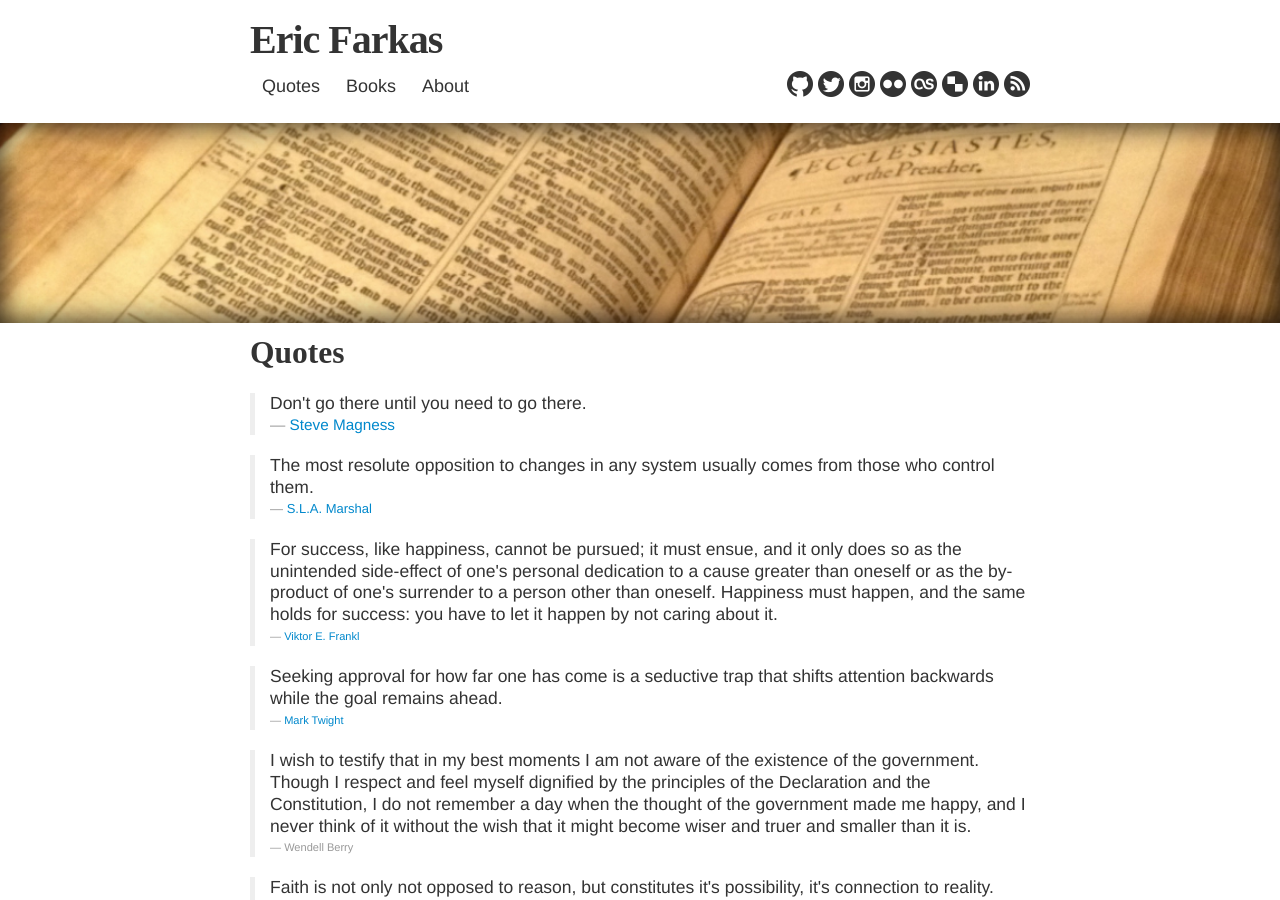
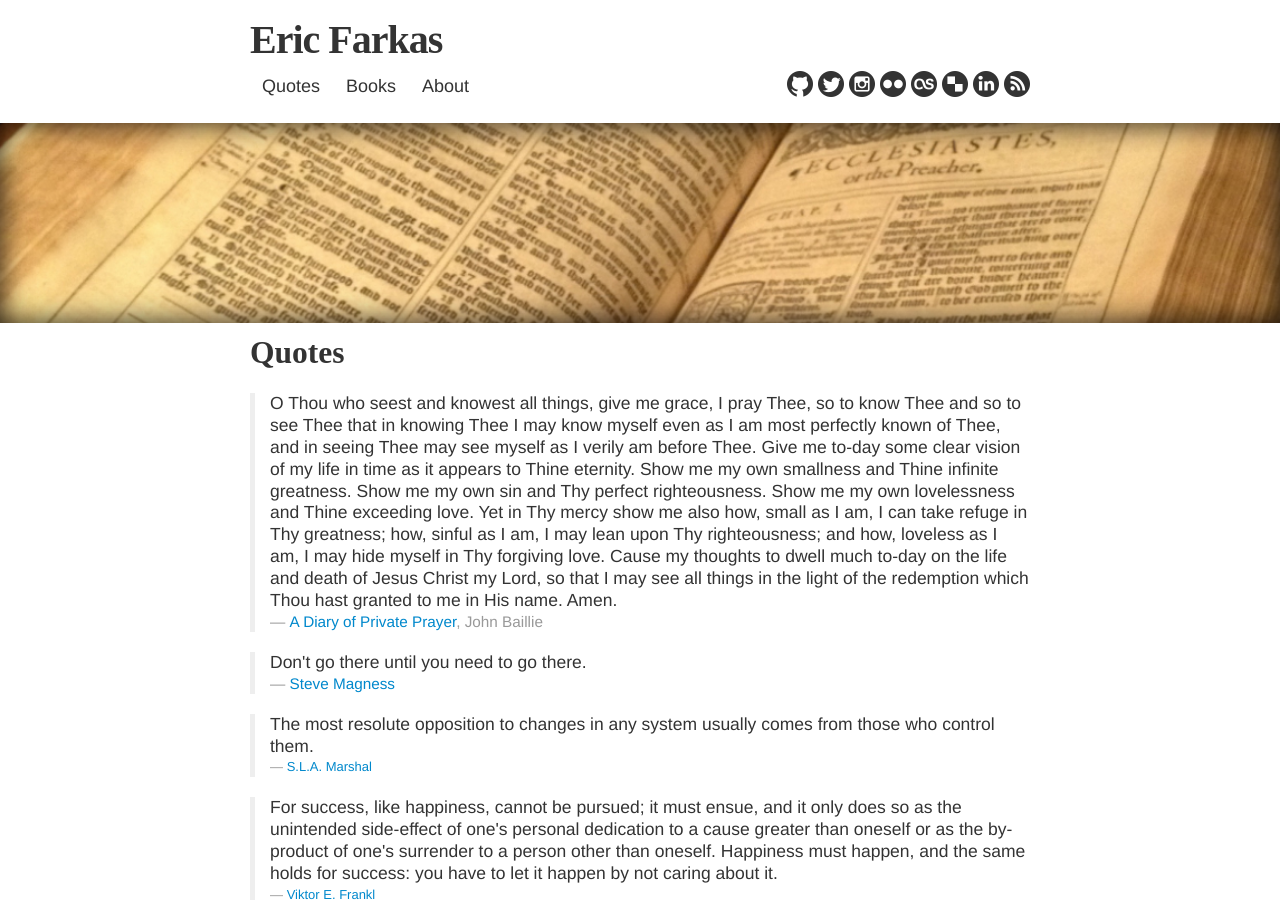
Before and after one commit to speric/speric.github.com, a Jekyll site: the page built from quotes.html, in a window 1280 px wide and 900 px high. Built offline with Jekyll 4.4.1, drawn with Linux system fonts in a browser that asks for light colours; some web fonts are replaced; comment, search, counter and statistics services are not loaded.

Commit message:
Update quotes.html

```diff
--- a/quotes.html
+++ b/quotes.html
@@ -10,17 +10,23 @@ description: A collection of thought-provoking quotes.
 
 <blockquote>
   <p>
+    O Thou who seest and knowest all things, give me grace, I pray Thee, so to know Thee and so to see Thee that in knowing Thee I may know myself even as I am most perfectly known of Thee, and in seeing Thee may see myself as I verily am before Thee. Give me to-day some clear vision of my life in time as it appears to Thine eternity. Show me my own smallness and Thine infinite greatness. Show me my own sin and Thy perfect righteousness. Show me my own lovelessness and Thine exceeding love. Yet in Thy mercy show me also how, small as I am, I can take refuge in Thy greatness; how, sinful as I am, I may lean upon Thy righteousness; and how, loveless as I am, I may hide myself in Thy forgiving love. Cause my thoughts to dwell much to-day on the life and death of Jesus Christ my Lord, so that I may see all things in the light of the redemption which Thou hast granted to me in His name. Amen.
+  </p>
+  <small><a href="https://www.amazon.com/Diary-Private-Prayer-John-Baillie/dp/0684824981"/>A Diary of Private Prayer</a>, John Baillie</small>
+</blockquote>
+
+<blockquote>
+  <p>
     Don't go there until you need to go there.
   </p>
   <small><a href="https://heleo.com/conversation-an-olympic-coach-on-how-to-train-smarter-not-harder/14901/">Steve Magness</a>
 </blockquote>
 
-
 <blockquote>
   <p>
     The most resolute opposition to changes in any system usually comes from those who control them.
   </p>
-  <small><a href="https://www.amazon.com/Armed-Forces-Officer-1950/dp/098836963X">S.L.A. Marshal</a>
+  <small><a href="https://www.amazon.com/Armed-Forces-Officer-1950/dp/098836963X">S.L.A. Marshal</a></small>
 </blockquote>
 
 <blockquote>
```
